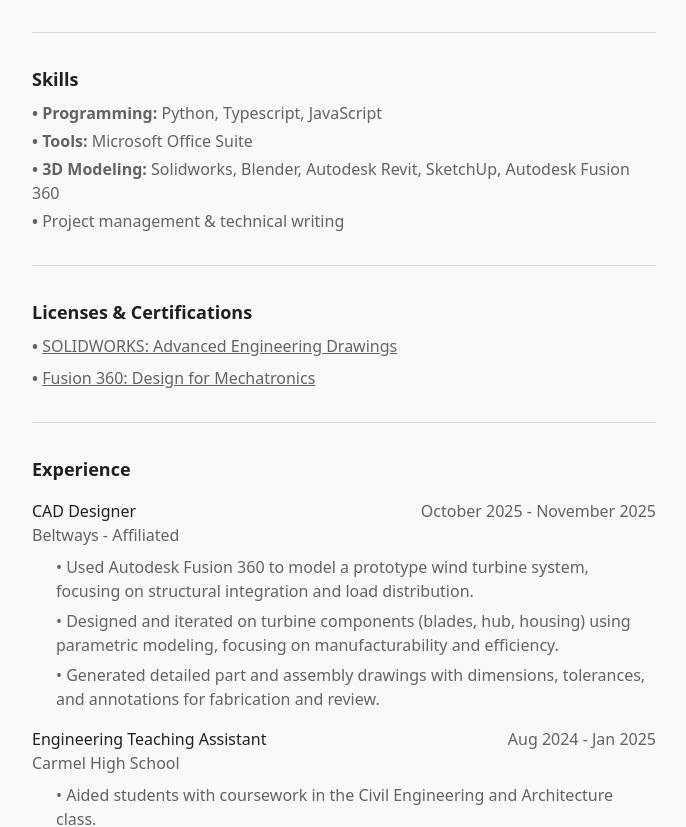
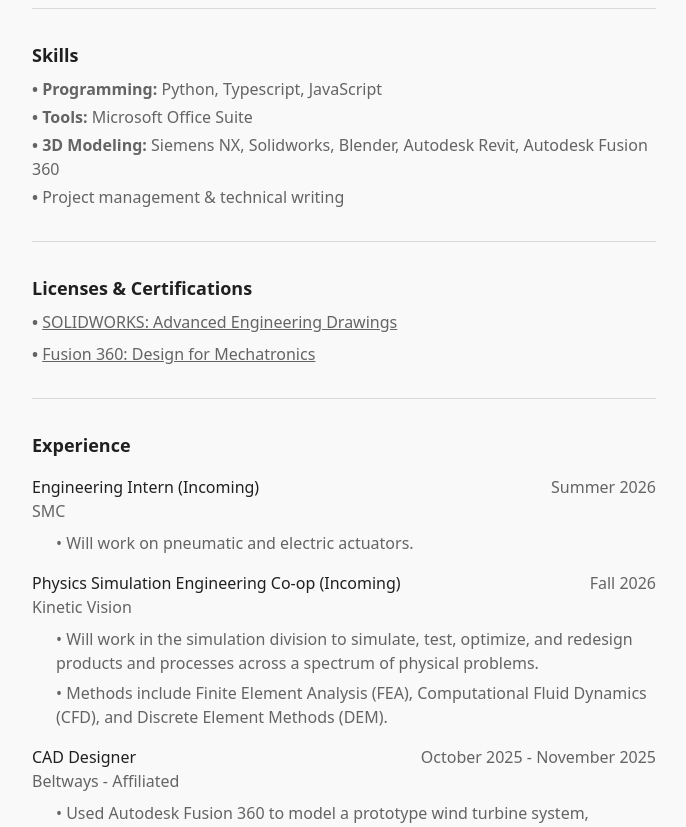
Before and after one commit to ArtemisE1Tara/resume-portfolio, a Next.js app: page / in a window 1280 px wide. Shown: the part 863-1690 px from the top of the page, without its empty margins (296-982 px from the left). Built offline with nearby package versions, Linux system fonts and the light colour scheme.

Commit message:
add new exp., remove open to work

```diff
--- a/app/page.tsx
+++ b/app/page.tsx
@@ -6,7 +6,6 @@
 import { GitHubLogoIcon, LinkedInLogoIcon } from "@radix-ui/react-icons";
 import { useState } from "react";
 import { Button } from "@/components/ui/button";
-import { Briefcase } from "lucide-react";
 
 
 export default function Home() {
@@ -24,10 +23,6 @@
         <div className="space-y-1">
           <h1 className="text-2xl font-semibold">Ahmed Secen</h1>
           <p className="text-lg text-muted-foreground">University of Cincinnati</p>
-          <div className="flex items-center space-x-2 bg-green-100 dark:bg-green-900/30 text-green-800 dark:text-green-300 px-3 py-1.5 rounded-full w-fit mt-2">
-            <Briefcase className="h-4 w-4" />
-            <span className="text-sm font-medium">Open to Work - Fall 2026 Co-op</span>
-          </div>
         </div>
       </div>
 
@@ -103,7 +98,7 @@
         <div className="text-base text-muted-foreground space-y-1">
           <p><span style={{fontWeight: 'bold'}}>• Programming:</span> Python, Typescript, JavaScript</p>
           <p><span style={{fontWeight: 'bold'}}>• Tools:</span> Microsoft Office Suite</p>
-          <p><span style={{fontWeight: 'bold'}}>• 3D Modeling:</span> Solidworks, Blender, Autodesk Revit, SketchUp, Autodesk Fusion 360</p>
+          <p><span style={{fontWeight: 'bold'}}>• 3D Modeling:</span> Siemens NX, Solidworks, Blender, Autodesk Revit, Autodesk Fusion 360</p>
           <p><span style={{fontWeight: 'bold'}}>• </span>Project management & technical writing</p>
         </div>
       </div>
@@ -147,6 +142,33 @@
       <div className="space-y-4">
         <h3 className="text-lg font-semibold">Experience</h3>
         <ul className="space-y-4 list-none pl-0">
+          <li className="space-y-2">
+            <div className="flex justify-between items-start">
+              <div>
+                <h4 className="font-medium">Engineering Intern (Incoming)</h4>
+                <p className="text-base text-muted-foreground">SMC</p>
+              </div>
+              <span className="text-base text-muted-foreground">Summer 2026</span>
+            </div>
+            <ul className="text-base text-muted-foreground space-y-1.5 list-none pl-6">
+              <li>• Will work on pneumatic and electric actuators.</li>
+            </ul>
+          </li>
+
+          <li className="space-y-2">
+            <div className="flex justify-between items-start">
+              <div>
+                <h4 className="font-medium">Physics Simulation Engineering Co-op (Incoming)</h4>
+                <p className="text-base text-muted-foreground">Kinetic Vision</p>
+              </div>
+              <span className="text-base text-muted-foreground">Fall 2026</span>
+            </div>
+            <ul className="text-base text-muted-foreground space-y-1.5 list-none pl-6">
+              <li>• Will work in the simulation division to simulate, test, optimize, and redesign products and processes across a spectrum of physical problems.</li>
+              <li>• Methods include Finite Element Analysis (FEA), Computational Fluid Dynamics (CFD), and Discrete Element Methods (DEM).</li>
+            </ul>
+          </li>
+
           {/* Beltways - Affiliated */}
           <li className="space-y-2">
             <div className="flex justify-between items-start">
```
